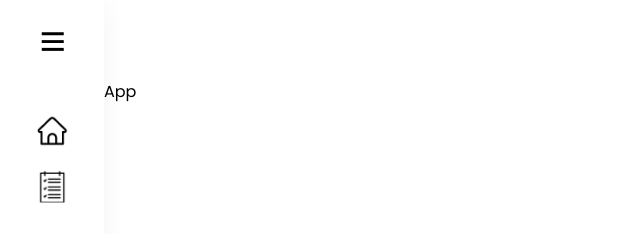
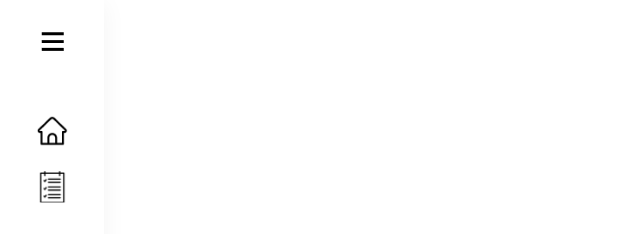
Before and after one commit to gift56/Fetest1, a React (Create React App) app: page / in a window 1280 px wide. Shown: the top 234 px of the page, without its empty margins (0-640 px from the left). Built offline with nearby package versions, Linux system fonts and the light colour scheme.

Commit message:
done working sidebar

```diff
--- a/src/App.tsx
+++ b/src/App.tsx
@@ -1,7 +1,11 @@
 import MainLayout from "./layout/MainLayout";
 
 const App = () => {
-  return <MainLayout>App</MainLayout>;
+  return (
+    <MainLayout>
+      <div className="w-full flex flex-col"></div>
+    </MainLayout>
+  );
 };
 
 export default App;
```
